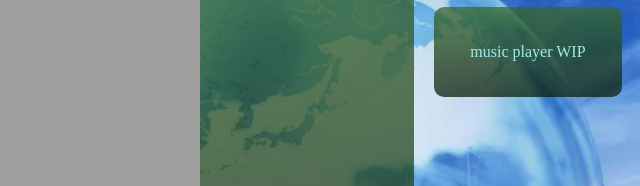
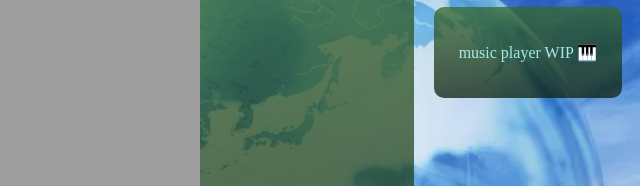
Before and after one commit to ar-khe/arkhe-website, a plain HTML site: page index.html in a window 1280 px wide. Shown: the part 276-462 px from the top of the page, 640-1280 px from the left. Drawn offline with nearby package versions, Linux system fonts and the light colour scheme.

Commit message:
fixed iframe-changer script

```diff
--- a/index.html
+++ b/index.html
@@ -42,7 +42,7 @@
             </div>
             <div class="content" style="justify-content: center; display: flex; flex-direction: column;">
                 <div>
-                    <p style="text-align: center;">music player WIP</p>
+                    <p style="text-align: center;">music player WIP 🎹</p>
                 </div>
             </div>
         </div>
```
